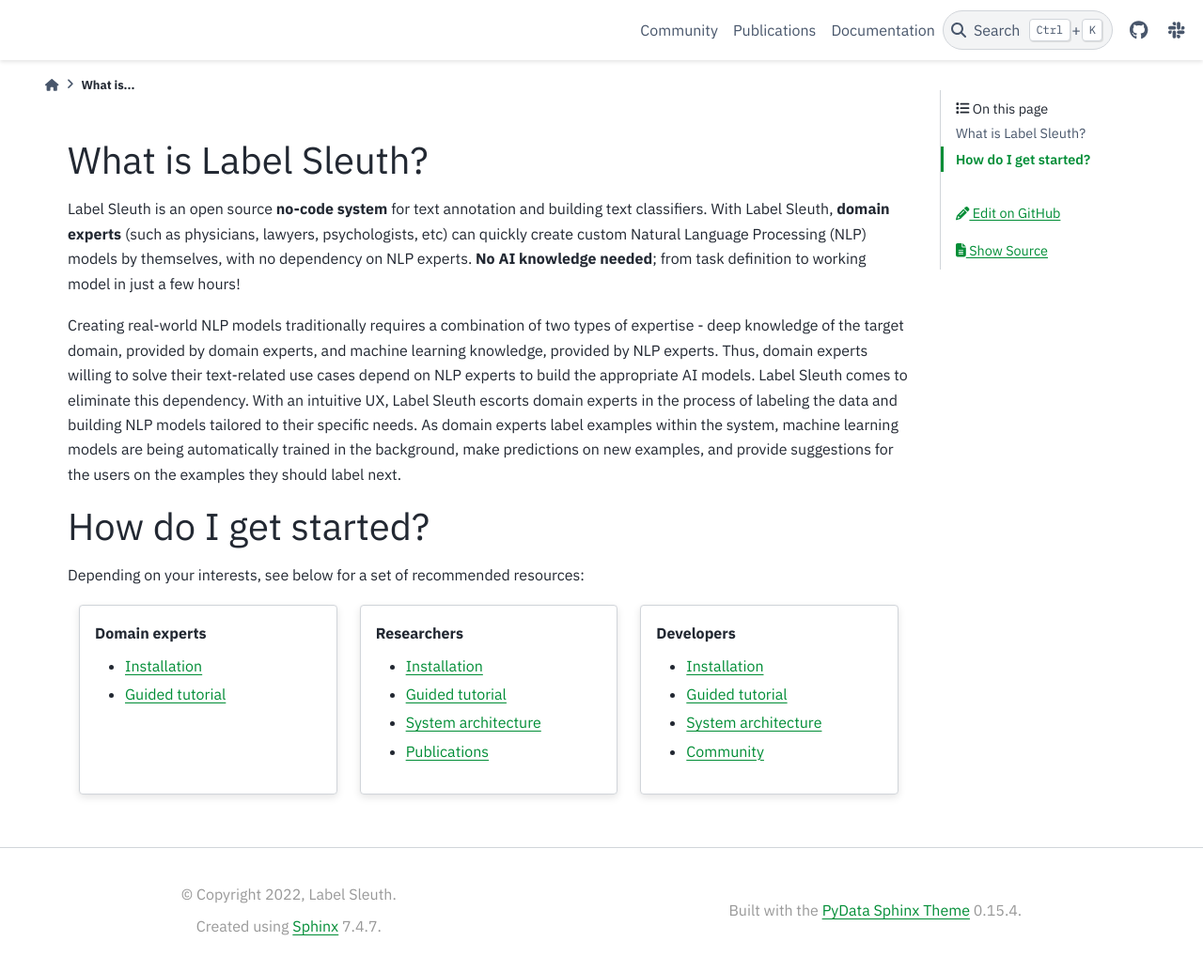
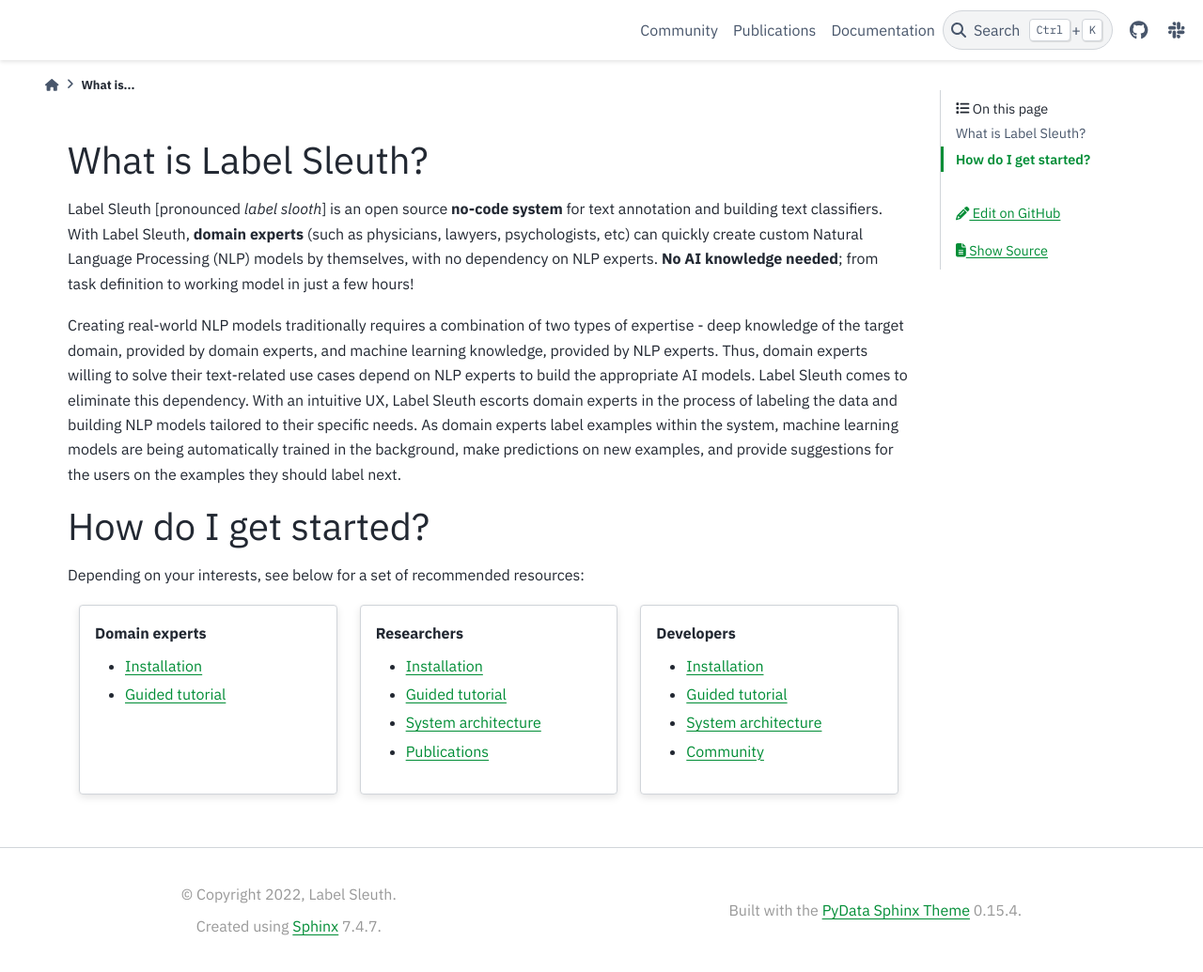
Before and after one commit to label-sleuth/label-sleuth.org, a Sphinx documentation site: the page built from docs/docs/overview.md, in a window 1280 px wide and 1036 px high. Shown: the whole window at 94% size. Built offline with Sphinx 7.4.7 and the PyData theme 0.15.4, drawn with Linux system fonts in a browser that asks for light colours.

Commit message:
Added pronunciation of system's name

```diff
--- a/docs/docs/overview.md
+++ b/docs/docs/overview.md
@@ -1,6 +1,6 @@
 # What is Label Sleuth?
 
-Label Sleuth is an open source **no-code system** for text annotation and building text classifiers. With Label Sleuth, **domain experts** (such as physicians, lawyers, psychologists, etc) can quickly create custom Natural Language Processing (NLP) models by themselves, with no dependency on NLP experts. **No AI knowledge needed**; from task definition to working model in just a few hours!
+Label Sleuth [pronounced _label slooth_] is an open source **no-code system** for text annotation and building text classifiers. With Label Sleuth, **domain experts** (such as physicians, lawyers, psychologists, etc) can quickly create custom Natural Language Processing (NLP) models by themselves, with no dependency on NLP experts. **No AI knowledge needed**; from task definition to working model in just a few hours!
 
 Creating real-world NLP models traditionally requires a combination of two types of expertise - deep knowledge of the target domain, provided by domain experts, and machine learning knowledge, provided by NLP experts. Thus, domain experts willing to solve their text-related use cases depend on NLP experts to build the appropriate AI models. Label Sleuth comes to eliminate this dependency. With an intuitive UX, Label Sleuth escorts domain experts in the process of labeling the data and building NLP models tailored to their specific needs. As domain experts label examples within the system, machine learning models are being automatically trained in the background, make predictions on new examples, and provide suggestions for the users on the examples they should label next.
 
```
